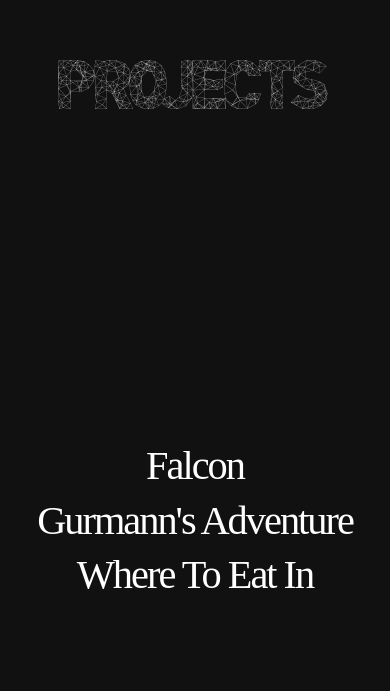
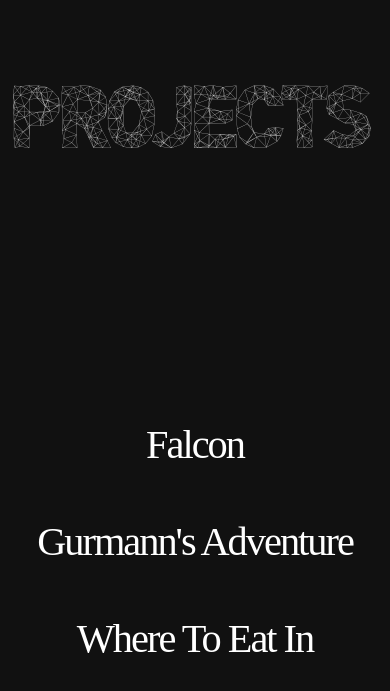
Before and after one commit to sergiJimenez/columbuscode, a Vue app: page / in a window 390 px wide. Shown: the part 2268-2959 px from the top of the page. Built offline with nearby package versions, Linux system fonts and the light colour scheme; a web font is replaced by a local one.

Commit message:
Finished responsive for the title and implementing gap between the name of the projects

```diff
--- a/src/components/componentsHome/projectsLayout.vue
+++ b/src/components/componentsHome/projectsLayout.vue
@@ -213,8 +213,45 @@
     /*Responsive conditions*/
     /*Mobiles sizes S, M and L. Since 280px to 426px*/
     @media (min-width: 280px) and (max-width: 426px) {
+        .titleProjects {
+            margin-top: 10%;
+        }
+
+        .P {
+            font-size: 16vw;
+        }
+
+        .R {
+            font-size: 16vw;
+        }
+
+        .O {
+            font-size: 16vw;
+        }
+
+        .J {
+            font-size: 16vw;
+        }
+
+        .E {
+            font-size: 16vw;
+        }
+
+        .C {
+            font-size: 16vw;
+        }
+
+        .T {
+            font-size: 16vw;
+        }
+
+        .S {
+            font-size: 16vw;
+        }
+
         .contentProjects {
             flex-direction: column;
+            gap: 5vh;
         }
 
         .titleProject1 {
@@ -232,8 +269,45 @@
 
     /*Standard tablet's. Since 427px to 768px*/
     @media (min-width: 427px) and (max-width: 768px) {
+        .titleProjects {
+            margin-top: 10%;
+        }
+
+        .P {
+            font-size: 16vw;
+        }
+
+        .R {
+            font-size: 16vw;
+        }
+
+        .O {
+            font-size: 16vw;
+        }
+
+        .J {
+            font-size: 16vw;
+        }
+
+        .E {
+            font-size: 16vw;
+        }
+
+        .C {
+            font-size: 16vw;
+        }
+
+        .T {
+            font-size: 16vw;
+        }
+
+        .S {
+            font-size: 16vw;
+        }
+
         .contentProjects {
             flex-direction: column;
+            gap: 4vh;
         }
 
         .titleProject1 {
@@ -251,8 +325,45 @@
 
     /*Big tablet's and small laptop's/screen's. Since 769px to 1024px*/
     @media (min-width: 769px) and (max-width: 1024px) {
+        .titleProjects {
+            margin-top: 10%;
+        }
+
+        .P {
+            font-size: 16vw;
+        }
+
+        .R {
+            font-size: 16vw;
+        }
+
+        .O {
+            font-size: 16vw;
+        }
+
+        .J {
+            font-size: 16vw;
+        }
+
+        .E {
+            font-size: 16vw;
+        }
+
+        .C {
+            font-size: 16vw;
+        }
+
+        .T {
+            font-size: 16vw;
+        }
+
+        .S {
+            font-size: 16vw;
+        }
+
         .contentProjects {
             flex-direction: column;
+            gap: 3.5vh;
         }
 
         .titleProject1 {
```
